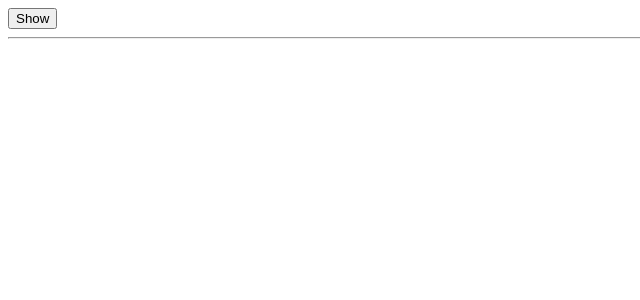
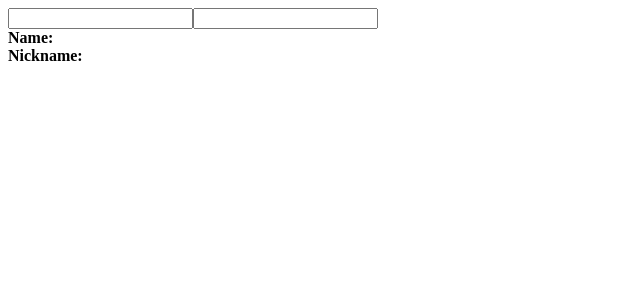
Before and after one commit to paulsplanet/hooks-tutorial, a React (Create React App) app: page / in a window 1280 px wide. Shown: the top 300 px of the page, without its empty margins (0-640 px from the left). Built offline with nearby package versions, Linux system fonts and the light colour scheme.

Commit message:
useReducer practice

```diff
--- a/src/App.js
+++ b/src/App.js
@@ -1,6 +1,15 @@
-import React, { useState } from "react";
-import Info from "./Info";
+import React from "react";
+import ReducerInfo from "./ReducerInfo";
 
+
+const App = () => {
+  return <ReducerInfo />
+}
+
+export default App;
+
+
+/* useEffect practice
 function App() {
   const [visible, setVisible] = useState(false);
 
@@ -12,5 +21,4 @@ function App() {
     </>
   );
 }
-
-export default App;
+*/
--- /dev/null
+++ b/src/ReducerInfo.js
@@ -0,0 +1,36 @@
+import React, { useReducer } from "react";
+
+function reducer(state, action) {
+    return {...state, [action.name]: action.value};
+}
+
+const ReducerInfo = () => {
+    const [state, dispatch] = useReducer(reducer, {
+        name: "",
+        nickname: "",
+    });
+    const { name, nickname } = state;
+    const onChange = e => {
+        dispatch(e.target);
+        console.log(e.target)
+    }
+
+    return (
+        <div>
+            <div>
+                <input name="name" value={name} onChange={onChange} />
+                <input name="nickname" value={nickname} onChange={onChange} />
+            </div>
+            <div>
+                <div>
+                    <b>Name: </b>{name}
+                </div>
+                <div>
+                    <b>Nickname: </b>{nickname}
+                </div>
+            </div>
+        </div>
+    )
+}
+
+export default ReducerInfo;
```
Also changed, not shown: src/Counter.js (+16 -5 lines).
